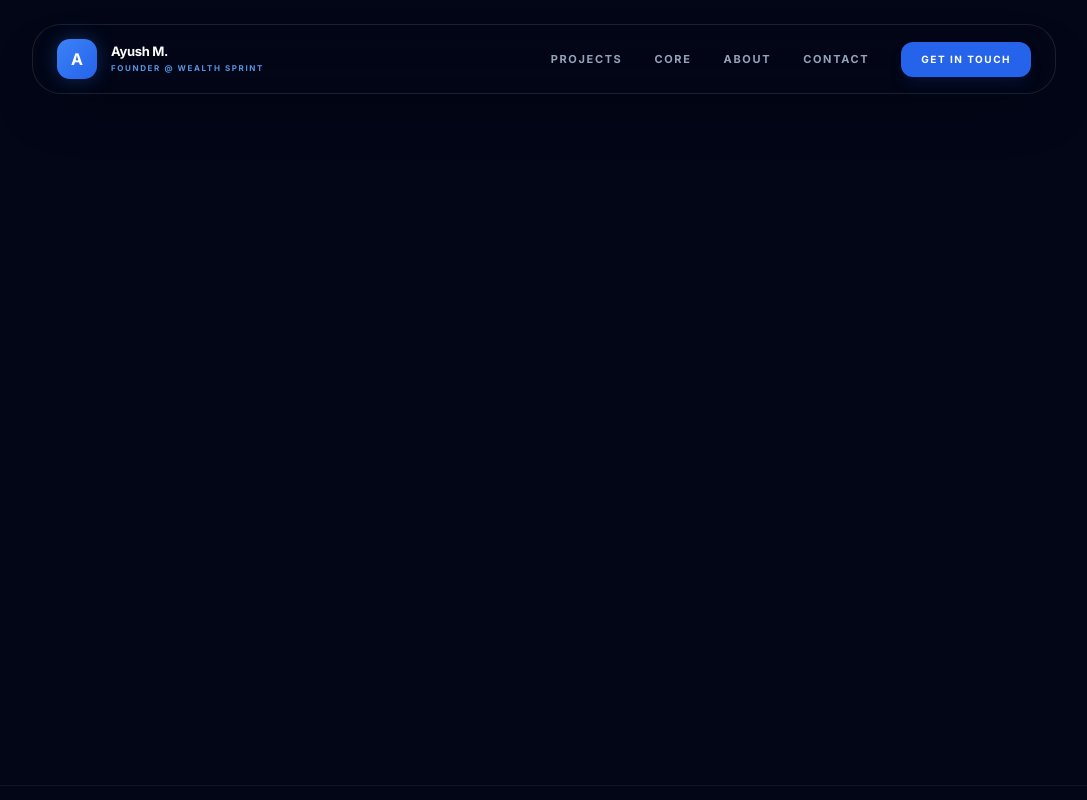
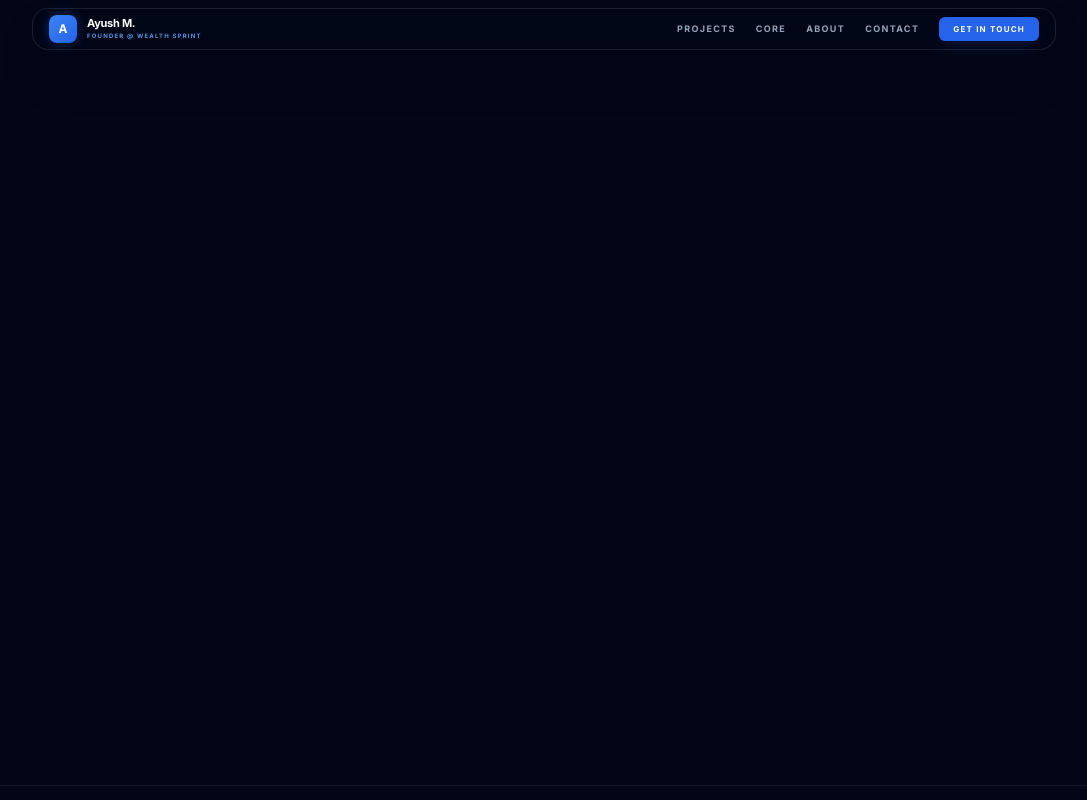
Before and after one commit to ayushmko73/AyushM.-Portfolio, a React (Vite) app: page / in a window 1280 px wide. Shown: the top 800 px of the page, without its empty margins (96-1183 px from the left). Built offline with nearby package versions, Linux system fonts and the light colour scheme.

Commit message:
feat: Enhance portfolio with AI writing skill and refine UI
Adds a new "AI-Augmented Creative Writing" competency to showcase Ayush M.'s unique blend of AI and literary skills. Also, fine-tunes the navbar and skills section UI for a more polished aesthetic.

```diff
--- a/components/Navbar.tsx
+++ b/components/Navbar.tsx
@@ -31,35 +31,35 @@ const Navbar: React.FC = () => {
   }, [isOpen]);
 
   return (
-    <nav className="fixed top-0 left-0 right-0 z-50 px-4 pt-4 sm:pt-6">
-      <div className="max-w-5xl mx-auto glass rounded-[1.8rem] px-6 py-3.5 flex items-center justify-between border border-white/10 shadow-2xl bg-[#020617]/50 backdrop-blur-xl">
+    <nav className="fixed top-0 left-0 right-0 z-50 px-4 pt-1.5 sm:pt-2">
+      <div className="max-w-5xl mx-auto glass rounded-[1rem] px-4 py-1.5 flex items-center justify-between border border-white/10 shadow-2xl bg-[#020617]/50 backdrop-blur-xl">
         <div
-          className="flex items-center gap-3.5 cursor-pointer group"
+          className="flex items-center gap-2.5 cursor-pointer group"
           onClick={() => window.scrollTo({ top: 0, behavior: 'smooth' })}
         >
-          <div className="w-10 h-10 rounded-[0.8rem] bg-gradient-to-br from-blue-500 to-blue-600 flex items-center justify-center font-bold text-[16px] text-white shadow-[0_0_20px_rgba(59,130,246,0.3)] group-hover:scale-105 transition-transform shrink-0">
+          <div className="w-7 h-7 rounded-[0.5rem] bg-gradient-to-br from-blue-500 to-blue-600 flex items-center justify-center font-bold text-[12px] text-white shadow-[0_0_12px_rgba(59,130,246,0.3)] group-hover:scale-105 transition-transform shrink-0">
             A
           </div>
           <div className="flex flex-col">
-            <span className="text-[13px] font-bold text-white leading-none tracking-tight">Ayush M.</span>
-            <span className="text-[8px] font-black text-blue-400 uppercase tracking-[0.2em] mt-1 opacity-90">Founder @ Wealth Sprint</span>
+            <span className="text-[11px] font-bold text-white leading-none tracking-tight">Ayush M.</span>
+            <span className="text-[6px] font-black text-blue-400 uppercase tracking-[0.2em] mt-0.5 opacity-90">Founder @ Wealth Sprint</span>
           </div>
         </div>
 
         {/* Desktop Navigation */}
-        <div className="hidden md:flex items-center gap-8">
+        <div className="hidden md:flex items-center gap-5">
           {navLinks.map((link) => (
             <button
               key={link.name}
               onClick={() => scrollToSection(link.id)}
-              className="text-[11px] font-bold uppercase tracking-[0.15em] text-slate-400 hover:text-white transition-colors"
+              className="text-[9px] font-bold uppercase tracking-[0.15em] text-slate-400 hover:text-white transition-colors"
             >
               {link.name}
             </button>
           ))}
           <button
             onClick={() => scrollToSection('contact')}
-            className="px-5 py-2.5 rounded-xl bg-blue-600 text-white text-[10px] font-bold uppercase tracking-[0.15em] hover:bg-blue-500 transition-all shadow-lg shadow-blue-900/20"
+            className="px-3.5 py-1.5 rounded-md bg-blue-600 text-white text-[8px] font-bold uppercase tracking-[0.15em] hover:bg-blue-500 transition-all shadow-lg shadow-blue-900/20"
           >
             Get in Touch
           </button>
@@ -67,13 +67,13 @@ const Navbar: React.FC = () => {
 
         {/* Mobile-focused menu trigger */}
         <button
-          className="md:hidden text-slate-400 hover:text-white p-2 transition-colors relative z-[70]"
+          className="md:hidden text-slate-400 hover:text-white p-1.5 transition-colors relative z-[70]"
           onClick={() => setIsOpen(!isOpen)}
           aria-label="Toggle Menu"
         >
-          <div className="w-6 h-5 flex flex-col justify-between items-end">
+          <div className="w-5 h-4 flex flex-col justify-between items-end">
             <motion.span
-              animate={isOpen ? { rotate: 45, y: 9, width: '100%' } : { rotate: 0, y: 0, width: '100%' }}
+              animate={isOpen ? { rotate: 45, y: 7, width: '100%' } : { rotate: 0, y: 0, width: '100%' }}
               className="h-0.5 bg-current rounded-full"
             />
             <motion.span
@@ -81,7 +81,7 @@ const Navbar: React.FC = () => {
               className="h-0.5 bg-current rounded-full"
             />
             <motion.span
-              animate={isOpen ? { rotate: -45, y: -9, width: '100%' } : { rotate: 0, y: 0, width: '100%' }}
+              animate={isOpen ? { rotate: -45, y: -7, width: '100%' } : { rotate: 0, y: 0, width: '100%' }}
               className="h-0.5 bg-current rounded-full"
             />
           </div>
@@ -105,9 +105,9 @@ const Navbar: React.FC = () => {
               animate={{ x: 0 }}
               exit={{ x: '100%' }}
               transition={{ type: 'spring', damping: 25, stiffness: 200 }}
-              className="fixed top-0 right-0 bottom-0 w-[80%] max-w-sm glass z-[60] shadow-2xl border-l border-white/10 flex flex-col p-10 pt-32"
+              className="fixed top-0 right-0 bottom-0 w-[75%] max-w-xs glass z-[60] shadow-2xl border-l border-white/10 flex flex-col p-8 pt-24"
             >
-              <div className="flex flex-col gap-8">
+              <div className="flex flex-col gap-6">
                 {navLinks.map((link, i) => (
                   <motion.button
                     initial={{ opacity: 0, x: 20 }}
@@ -115,7 +115,7 @@ const Navbar: React.FC = () => {
                     transition={{ delay: 0.1 + i * 0.1 }}
                     key={link.name}
                     onClick={() => scrollToSection(link.id)}
-                    className="text-left text-4xl font-bold text-white hover:text-blue-400 transition-colors tracking-tighter"
+                    className="text-left text-2xl font-bold text-white hover:text-blue-400 transition-colors tracking-tighter"
                   >
                     {link.name}
                   </motion.button>
@@ -130,13 +130,13 @@ const Navbar: React.FC = () => {
               >
                 <button
                   onClick={() => scrollToSection('contact')}
-                  className="w-full text-center py-5 rounded-2xl bg-blue-600 text-white font-bold uppercase tracking-[0.2em] text-[11px] shadow-2xl shadow-blue-900/40"
+                  className="w-full text-center py-4 rounded-xl bg-blue-600 text-white font-bold uppercase tracking-[0.2em] text-[10px] shadow-2xl shadow-blue-900/40"
                 >
                   Get in Touch
                 </button>
-                <div className="mt-8 flex flex-col gap-2">
-                  <span className="text-[10px] font-black text-slate-500 uppercase tracking-[0.2em]">Contact</span>
-                  <a href="mailto:ayushxma@gmail.com" className="text-sm text-slate-400 font-medium">ayushxma@gmail.com</a>
+                <div className="mt-6 flex flex-col gap-1.5">
+                  <span className="text-[9px] font-black text-slate-500 uppercase tracking-[0.2em]">Contact</span>
+                  <a href="mailto:ayushxma@gmail.com" className="text-xs text-slate-400 font-medium">ayushxma@gmail.com</a>
                 </div>
               </motion.div>
             </motion.div>
--- a/components/Skills.tsx
+++ b/components/Skills.tsx
@@ -14,7 +14,7 @@ const Skills: React.FC = () => {
         <p className="text-slate-400 max-w-xl">Technical skills paired with a strategic product lens.</p>
       </div>
 
-      <div className="grid grid-cols-1 md:grid-cols-2 lg:grid-cols-5 gap-4">
+      <div className="grid grid-cols-1 md:grid-cols-2 lg:grid-cols-3 gap-4">
         {SKILLS.map((skill, index) => (
           <motion.div
             key={skill.title}
--- a/constants.tsx
+++ b/constants.tsx
@@ -156,6 +156,16 @@ export const SKILLS: Skill[] = [
     ]
   },
   {
+    title: 'AI-Augmented Creative Writing',
+    description: 'Specializing in the synthesis of generative AI and literary craftsmanship to architect complex narratives and psychologically resonant character arcs.',
+    icon: 'FileCode2',
+    proofOfWork: 'Published Debut Novel at 17',
+    executions: [
+      { name: 'Published Novel', description: '"No Longer Friends But Not Strangers Yet" - A debut work leveraging AI for structural refinement and emotional depth.' },
+      { name: 'Narrative Engineering', description: 'Proven track record of using LLMs to bridge the gap between abstract human emotion and structured storytelling.' }
+    ]
+  },
+  {
     title: 'Builder Mindset',
     description: 'Focused on rapid execution and practical iteration. I transform theoretical concepts into published products and functional systems through design and engineering.',
     icon: 'Hammer',
```
